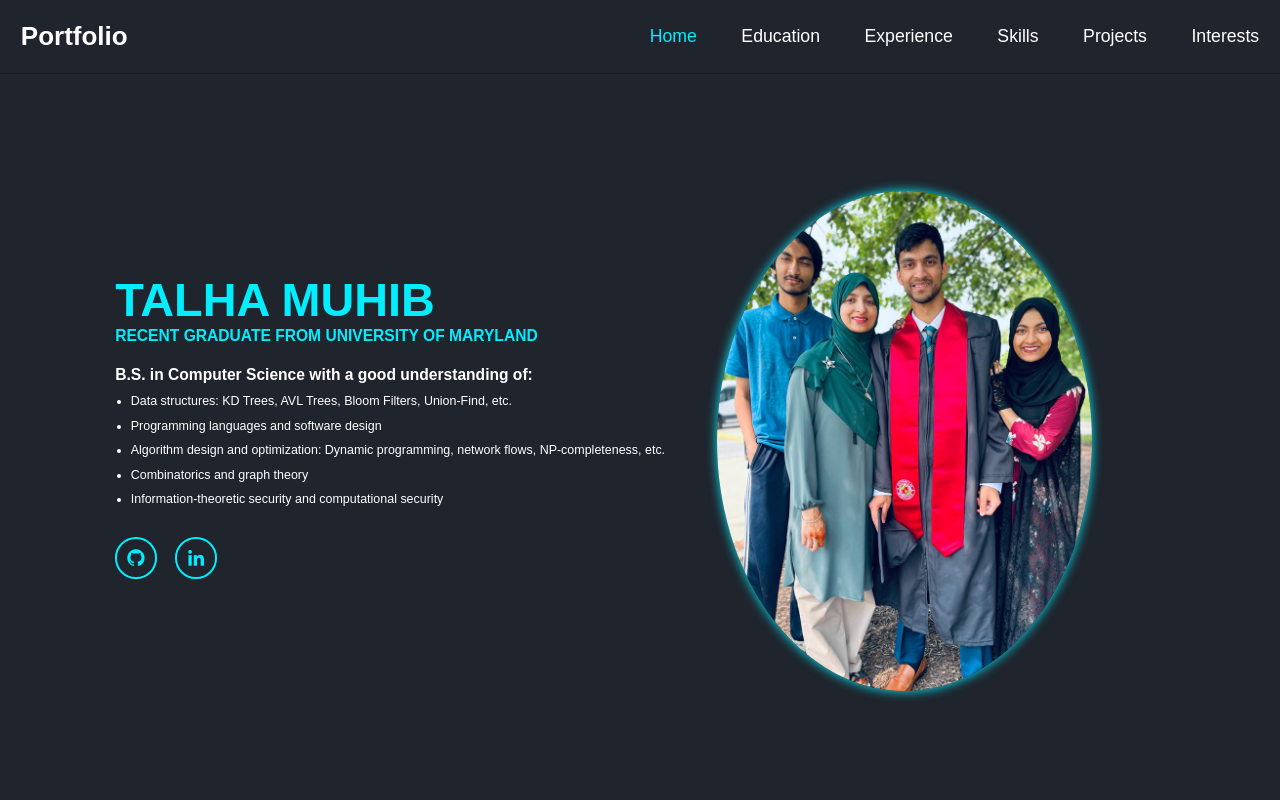
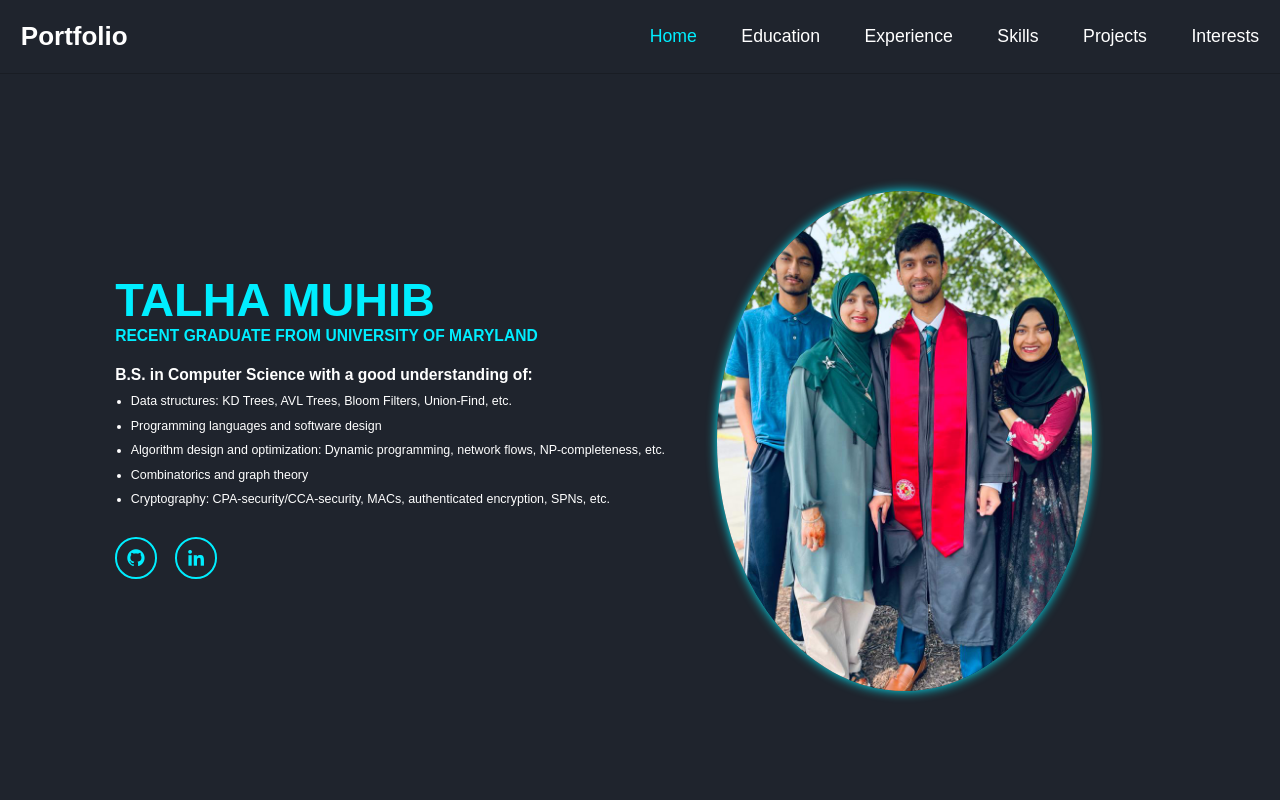
Before and after one commit to talha-muhib/portfolio, a plain HTML site: page index.html in a window 1280 px wide. Shown: the top 800 px of the page. Drawn offline with nearby package versions, Linux system fonts and the light colour scheme; a web font is replaced by a local one.

Commit message:
Update index.html

```diff
--- a/index.html
+++ b/index.html
@@ -39,7 +39,7 @@
                         <li>Programming languages and software design</li>
                         <li>Algorithm design and optimization: Dynamic programming, network flows, NP-completeness, etc.</li>
                         <li>Combinatorics and graph theory</li>
-                        <li>Information-theoretic security and computational security</li>
+                        <li>Cryptography: CPA-security/CCA-security, MACs, authenticated encryption, SPNs, etc.</li>
                     </ul>
                 </div>
 
@@ -131,7 +131,6 @@
                     <li>Python scripting</li>
                     <li>SDLC</li>
                     <li>Debugging</li>
-                    <li>Data Structures & Algorithms</li>
                 </ul>
             </div>
             <div class="speaking">
```
